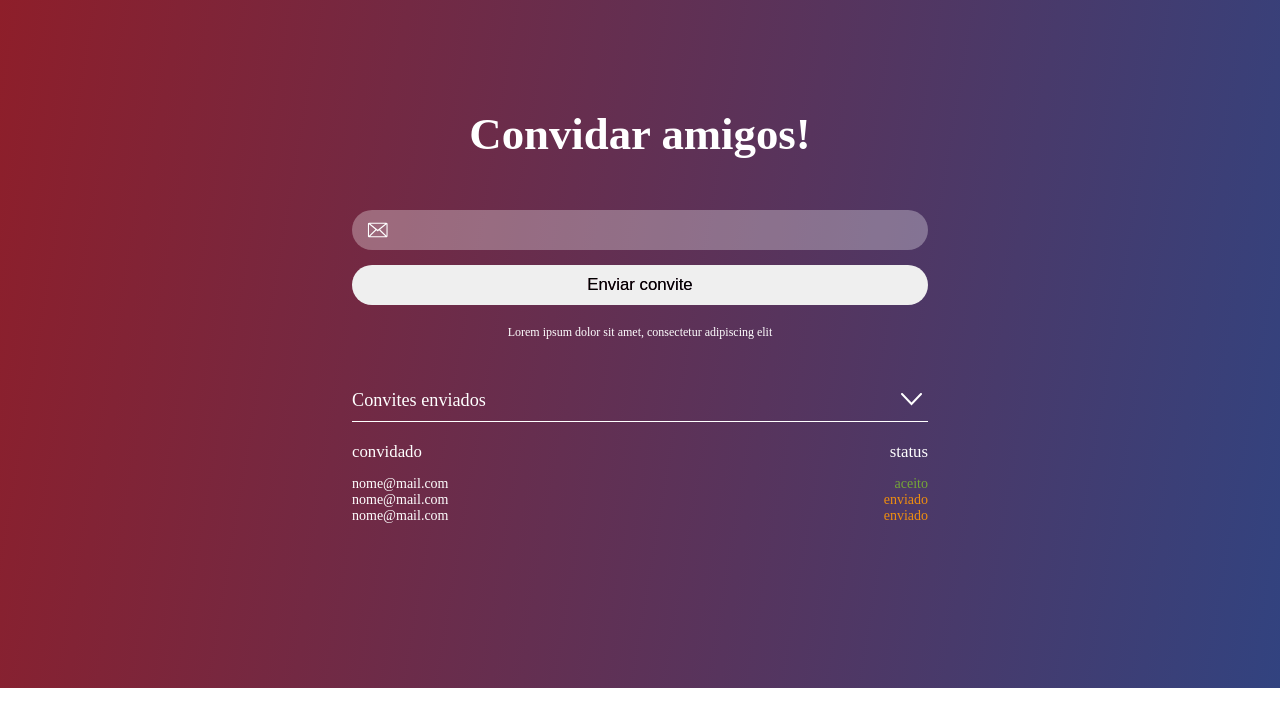
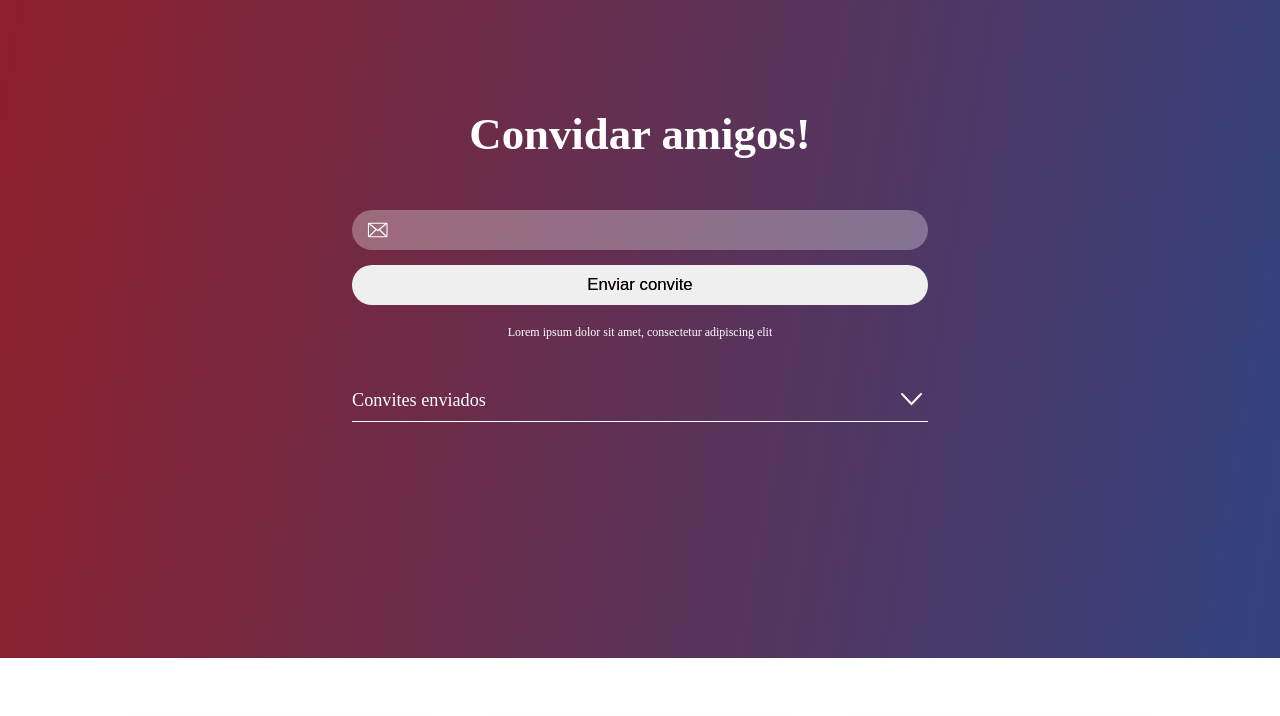
Before and after one commit to ffwdrocks/clube-mueller-member, a plain HTML site: page index.html in a window 1280 px wide. Both pictures are taken after a click on the button 911 px from the left and 2010 px from the top of the page. Shown: the part 1610-2326 px from the top of the page. Drawn offline with Linux system fonts and the light colour scheme; a web font is replaced by a local one.

Commit message:
feat: add dynamic invited-list

```diff
--- a/index.html
+++ b/index.html
@@ -299,16 +299,22 @@
                 <div class="heading">
                     <h3>Convites enviados</h3>
 
-                    <button><img src="./assets/arrow-down.svg" alt=""></button>
+                    <button id="invited-list-btn" class="open"><img src="./assets/arrow-down.svg" alt=""></button>
                 </div>
 
-                <div class="invited-box">
+                <div id="invited-box" class="invited-box open">
                     <div class="list-heading">
                         <p>convidado</p>
                         <p>status</p>
                     </div>
 
                     <ul>
+                        <li><span class="email">nome@mail.com</span> <span class="agree">aceito</span></li>
+                        <li><span class="email">nome@mail.com</span> <span class="desagree">enviado</span></li>
+                        <li><span class="email">nome@mail.com</span> <span class="desagree">enviado</span></li>
+                        <li><span class="email">nome@mail.com</span> <span class="agree">aceito</span></li>
+                        <li><span class="email">nome@mail.com</span> <span class="desagree">enviado</span></li>
+                        <li><span class="email">nome@mail.com</span> <span class="desagree">enviado</span></li>
                         <li><span class="email">nome@mail.com</span> <span class="agree">aceito</span></li>
                         <li><span class="email">nome@mail.com</span> <span class="desagree">enviado</span></li>
                         <li><span class="email">nome@mail.com</span> <span class="desagree">enviado</span></li>
@@ -682,6 +688,7 @@
     <script src="./js/global.js"></script>
     <script src="./js/clipboard.js"></script>
     <script src="./js/levels.js"></script>
+    <script src="./js/invited-list.js"></script>
 </body>
 
 </html>
--- /dev/null
+++ b/js/invited-list.js
@@ -0,0 +1,15 @@
+const invitedListBtn = document.getElementById('invited-list-btn');
+const invitedBox = document.getElementById('invited-box')
+let isOpen = false;
+
+invitedListBtn.addEventListener('click', () => {
+    if(!isOpen){
+        invitedListBtn.classList.add('open')
+        invitedBox.classList.add('open')
+        isOpen = !isOpen
+    }else{
+        invitedListBtn.classList.remove('open')
+        invitedBox.classList.remove('open')
+        isOpen = !isOpen
+    }
+})
--- a/scss/_send.scss
+++ b/scss/_send.scss
@@ -3,7 +3,8 @@ section[data-class="send"].send{
     display: flex;
     flex-direction: column;
     align-items: center;
-    padding: 100px 0;
+    padding-top: 100px;
+    height: 600px;
     z-index: 2;
 
     h2{
@@ -93,15 +94,44 @@ section[data-class="send"].send{
                 background: transparent;
                 border: none;
                 outline: none;
+                transition: all 0.5s ease;
+                transform-origin: center;
+                transform: rotateX(180deg);
+                cursor: pointer;
+
+                &.open{
+                    transform: rotateX(0deg);
+                }
+
+                &:hover{
+                    opacity: 0.6;
+                }
             }
         }
 
         .invited-box{
             width: 100%;
+            height: 160px;
+            overflow: hidden;
+            transition: all 0.5s ease;
+
+            &.open{
+
+                .list-heading{
+                    transform: translateY(-160px);
+                }
+
+                ul{
+                    transform: translateY(-160px);
+                }
+            }
 
             .list-heading{
                 display: flex;
                 justify-content: space-between;
+                padding-right: 15px;
+                transform: translateY(0px);
+                transition: all 0.5s ease;
 
                 p{
                     font-size: 1.2em;
@@ -109,16 +139,46 @@ section[data-class="send"].send{
             }
 
             ul{
+                transform: translateY(0px);
+                transition: all 0.5s ease;
                 width: 100%;
                 padding: 0;
+                height: 100px;
+                overflow-y: scroll;
+
+               /* width */
+                &::-webkit-scrollbar {
+                    width: 10px;
+                }
+
+                /* Track */
+                &::-webkit-scrollbar-track {
+                    background: #f1f1f167;
+                    border-radius: 50px;
+                }
+
+                /* Handle */
+                &::-webkit-scrollbar-thumb {
+                    background: #2c458583;
+                    border-radius: 50px;
+                    transition: all 0.5s ease;
+                }
+
+                /* Handle on hover */
+                &::-webkit-scrollbar-thumb:hover {
+                    background: #21336183;
+                }
 
                 li{
                     margin:0;
-                    padding: 0;
+                    padding: 3px 0;
+                    padding-right: 5px;
                     text-indent: 0;
                     list-style-type: 0;
                     display: flex;
                     justify-content: space-between;
+                    font-size: 1.1em;
+
 
                     span{
                         color: white;
@@ -137,7 +197,8 @@ section[data-class="send"].send{
     }
 
     @media (min-width: 1024px) {
-        padding: 150px 0;
+        padding-top: 150px;
+        height: 700px;
 
         h2{
             font-size: 3.2em;
```
Also changed, not shown: css/all.css, 1 other file.
